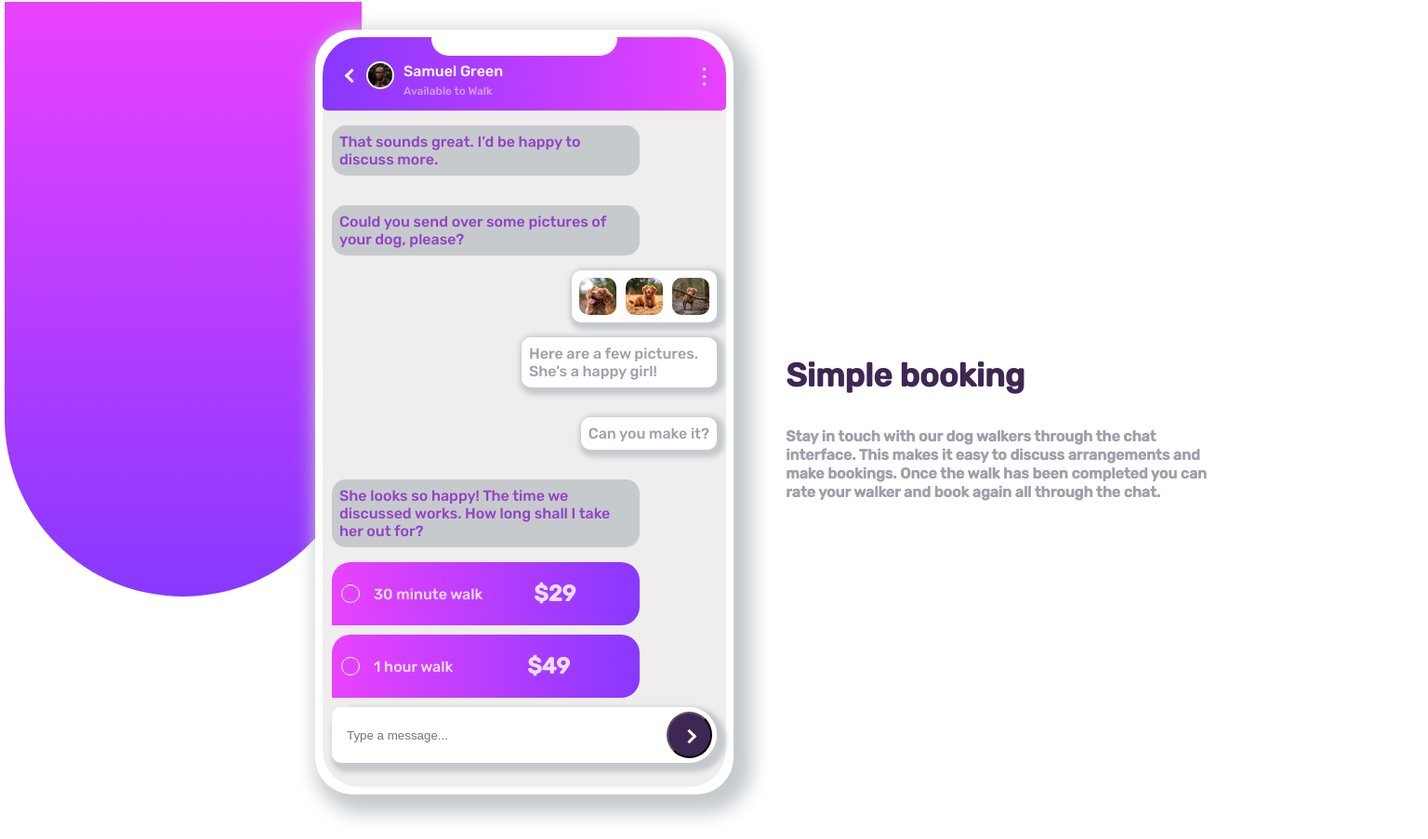
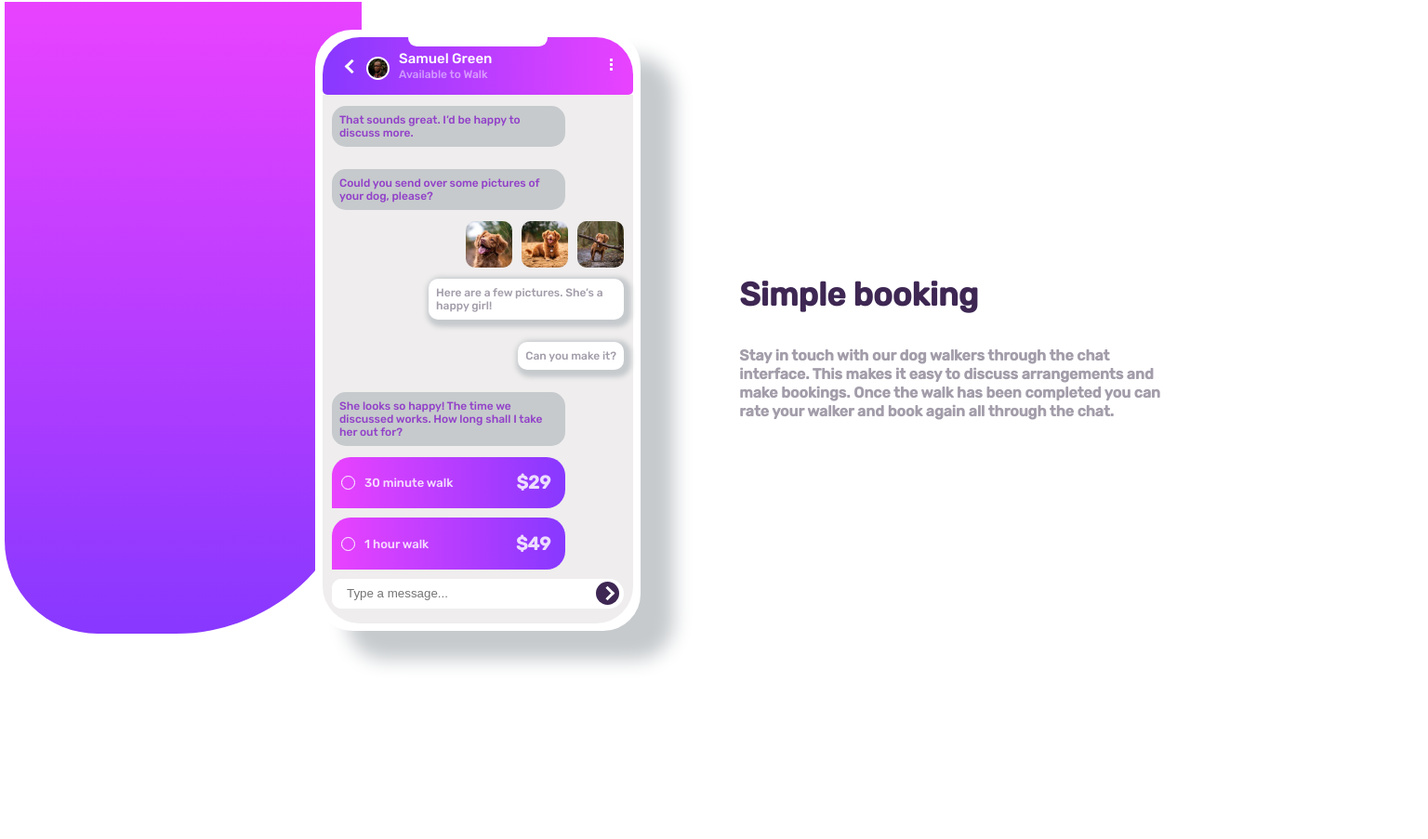
Before and after one commit to Oyasikelly/chat-app-css-illustration-master, a plain HTML site: page index.html in a window 1536 px wide. Shown: the whole page at 93% size. After the commit the page ends 800 px from the top, so only its background shows below. Drawn offline with Linux system fonts and the light colour scheme; a web font is replaced by a local one.

Commit message:
NewUpdate

```diff
--- a/index.html
+++ b/index.html
@@ -16,7 +16,7 @@
                     <div class="head-style"></div>
                     <div class="heading">
                         <div class="profile">
-                            <div class="arrow"> <a class="arrw" href="#"><i class="arrow1 left"></i></a></div>
+                            <div class="arrow"> <a class="arrow1 left" href="#"><i class=""></i></a></div>
                             <img class="image" src="./images/avatar.jpg" alt="avatar">
                             <div class="name"><h1> Samuel Green </h1><span class="Avaliable"> Available to Walk</span>
                         </div>
@@ -29,7 +29,7 @@
                 <div class="message">
                     <p class="receiver">That sounds great. I’d be happy to discuss more. </p>
                     <p class="receiver">Could you send over some pictures of your dog, please?</p>
-                    <div class="sender sender-image">
+                    <div class="sender-image">
                         <img class="dogs" src="./images/dog-image-1.jpg" alt="dog-image-1">
                         <img class="dogs"  src="./images/dog-image-2.jpg" alt="dog-image-2">
                         <img class="dogs"  src="./images/dog-image-3.jpg" alt="dog-image-3">
@@ -41,9 +41,9 @@
                         <div class="circle"></div><p class="minutes">30 minute walk</p><h2>$29</h2>
                     </div>
                     <div class="walk hour">
-                        <div class="circle"></div><p class="hours">1 hour walk</p><h2 class="end">$49</h2>
+                        <div class="circle"></div><p class="hours">1 hour walk</p><h2>$49</h2>
                     </div>
-                    <div class="textarea"><input type="text" placeholder="Type a message..."> <button class="btn-2"> <i class="arrow1 right"></i> </button></div>
+                    <div class="textarea"><input type="text" placeholder="Type a message..."> <a class="btn-2" href="#"><div class=" arrow1 right"></div></a></div>
                 </div>
             </div>
             <div class="content">
--- a/style.css
+++ b/style.css
@@ -14,34 +14,35 @@
 }
 body{
     margin: 0;
-    padding: 100px 0px;
+    padding: 0px;
     font-family: 'Rubik', sans-serif;
 }
 
 .design{
-    width: 300px;
+    width: 200px;
     background-color: var(--Moderate-Violet);
     height: 500px;
     margin: 0px;
-    border-radius: 0px 0px 150px 40px;
+    border-radius: 0px 0px 450px 0px;
     margin-left: -1px;
 }
 .container{
     width: 500px;
     margin:auto;
-    padding: 0rem 0rem;
     background-color: #fff;
-    box-shadow: 10px 10px 20px 10px var(--Grayish-Blue);
+    box-shadow: 10px 30px 20px 10px var(--Grayish-Blue);
 
 }
 
 .phone{
-    border: 6px solid white;
-    width:80%;
     margin: auto;
-    margin-top: -400px;
+    margin-top: -30em;
     border-radius: 40px;
-    box-shadow: 20px 0px 20px 0px var(--Grayish-Blue);
+    box-shadow: 35px 30px 20px 1px var(--Grayish-Blue);
+    border: 8px solid white;
+    width: 70%;
+    background: #fff;
+    height: auto;
 }
 
 
@@ -49,8 +50,8 @@ body{
 ---Header-----------------*/
 
 .head-style{
-    width: 200px;
-    height: 20px;
+    width: 150px;
+    height: 10px;
     background-color:#fff;
     margin-left: auto;
     margin-right: auto;
@@ -68,7 +69,7 @@ body{
     justify-content: space-between;
     padding: 1rem;
     margin: auto;
-    margin-top: -25px;
+    margin-top: -35px;
     color: #fff;
     border-radius:40px 40px 5px 5px;
 }
@@ -76,9 +77,10 @@ body{
 
 .arrow1 {
     border: 1px solid #fff;
-    border-width: 0 5px 5px 0;
+    border-width: 0 3px 3px 0;
     display: inline-block;
-    padding: 5px;
+    padding: 4px;
+    margin: auto;
   }
 
   .left {
@@ -91,29 +93,32 @@ body{
   .profile{
     display: flex;
     flex-direction: row;
+    width: fit-content;
+    gap: 10px;
   }
 
 .image{
-    width:40px;
-    height: 40px;
-    margin-top: 25px;
+    width:25px;
+    height: 25px;
+    margin-top: 30px;
     border: 2px solid #fff;
     border-radius: 50%;
 }
 
 .name{
-    margin-top: 20px;
-    line-height: 10px;
+    margin-top:20px;
+    line-height: 5px;
 }
 
 .name h1{
-    font-size: 20px;
+    font-size: 15px;
     font-weight: 300;
 }
 
 .name .Avaliable{
-    font-size: 12px;font-weight: 300;
-    color:var(--Grayish-Blue);
+    font-size: 12px;
+    font-weight: 300;
+    color: rgba(255, 255, 255, 0.487);
 }
 
 .dots{
@@ -122,7 +127,7 @@ body{
 }
 .dots div{
     width: 0px;
-    height: 8px;
+    height: 5px;
     font-weight: 900;
 }
 .dots a{
@@ -144,19 +149,19 @@ body{
 
     justify-content: center;
     background-color: var(--Grayish-Blue);
-    width: fit-content;
+    color: var(--Moderate-Violet);
+    width:100%;
     padding: 0.5rem;
     max-width: 80%;
-    color: var(--Moderate-Violet);
     border-radius: 15px;
+    font-size: 12px;
 }
 
 .sender-image{
     display: flex;
     flex-direction: row;
-    width:50%;
     gap: 10px;
-    justify-content: space-around;
+    align-self: flex-end;
 }
 
 .dogs{
@@ -174,6 +179,7 @@ body{
     padding: 0.5rem;
     justify-self: end;
     max-width:210px;
+    font-size: 12px;
     box-shadow: 3px 3px 5px 5px var(--Grayish-Blue);
 }
 
@@ -185,12 +191,14 @@ body{
     display: flex;
     flex-direction:row;
     width:80%;
+    font-size: 13px;
+    padding-right: 1rem;
     border-radius: 20px 20px 20px 0px;
 }
 
 .circle{
-   width: 20px;
-   height: 20px;
+   width: 15px;
+   height: 15px;
    margin:auto 10px;
    border: 1px solid #fff;
    border-radius: 50%;
@@ -204,50 +212,47 @@ body{
 }
 
 .minutes{
-    margin: auto 5px;
+    margin: auto 0px;
 }
 .hours{
-    margin: auto 5px;
+    margin: auto 0px;
 }
 
 h2{
-margin-left:50px;
-margin-right: 5px;
-font-weight: 600;
+margin-left:auto;
+margin-right: 0px;
 }
-.end{
-    margin-left: 75px;
-}
+
 
 .textarea{
     width:100%;
     background-color: #fff;
     display: flex;
     justify-content:start;
-    border-radius: 20px 30px 30px 10px;
     margin-top: 10px;
-    margin-bottom: 10px;
-    box-shadow: 5px 5px 5px 5px var(--Grayish-Blue);
+    border-radius: 20px 30px 30px 20px;
+    box-shadow: 2px var(--Grayish-Blue);
 }
 
 input{
     width: 90%;
-    height: 60px;
+    height: 30px;
     border: none;
     border-radius: 10px;
     padding: 1rem;
 }
 
 .btn-2{
-    width:50px;
-    height: 50px;
+    width:25px;
+    height: 25px;
     margin: auto;
     margin-right: 5px;
     border-radius: 50%;
     background-color:var(--Very-Dark-Desaturated-Violet);
-    color: #fff;
     font-size: 20px;
     font-weight: 900;
+    align-self: center;
+    display: flex;
 }
 
 .right {
@@ -294,9 +299,9 @@ h3{
 .design{
     width: 25%;
     background:linear-gradient(to bottom, var(--Light-Magenta), var(--Light-Violet));
-    height:80vh;
+    height:85vh;
     margin: 0px;
-    border-radius: 0px 0px 200px 200px;
+    border-radius: 0px 0px 200px 100px;
     margin-left: 5px;
     margin-top: -30px;
 
@@ -306,148 +311,17 @@ h3{
         display: flex;
         padding-top: 2rem;
         padding-bottom: 3rem;
+        box-shadow: none;
     }
 
     .phone{
-        border: 8px solid white;
-        width:450px;
-        background: #fff;
-        height: auto;
-        margin: auto;
         gap: 10%;
         margin-left: -50px;
-        border-radius: 40px;
-        box-shadow: 10px 10px 20px 10px var(--Grayish-Blue);
+        margin-top: 0em;
+        width: 350px;
     }
 
-    .head-style{
-        width: 200px;
-        height: 20px;
-        background-color:#fff;
-        margin-left: auto;
-        margin-right: auto;
-        border-radius:3px 3px 40px 40px ;
-    }
-
-    .header{
-        background:linear-gradient(to left, var(--Light-Magenta), var(--Light-Violet));
-        border-radius:40px 40px 5px 5px;
-    }
-
-    .heading{
-        display: flex;
-        flex-direction: row;
-        justify-content: space-between;
-        padding: 1rem;
-        margin: auto;
-        margin-top: -35px;
-        color: #fff;
-        border-radius:40px 40px 5px 5px;
-    }
-
-
-    .arrow1 {
-        border: 1px solid #fff;
-        border-width: 0 3px 3px 0;
-        display: inline-block;
-        padding: 4px;
-      }
-
-      .left {
-        margin-top: 35px;
-        margin-left: 10px;
-        transform: rotate(135deg);
-        -webkit-transform: rotate(135deg);
-      }
-
-      .profile{
-        width: fit-content;
-        gap: 10px;
-      }
-    .image{
-        width:30px;
-        height: 30px;
-        margin-top: 25px;
-        border: 2px solid #fff;
-        border-radius: 50%;
-    }
-
-    .name{
-        margin-top:20px;
-        line-height: 10px;
-    }
-
-    .name h1{
-        font-size: 16px;
-        font-weight: 300;
-    }
-
-    .name .Avaliable{
-        font-size: 12px;
-        font-weight: 300;
-        color: rgba(255, 255, 255, 0.487);
-    }
-
-    .dots{
-        margin-top: 20px;
-        margin-right: 10px;
-    }
-    .dots div{
-        width: 0px;
-        height: 8px;
-        font-weight: 900;
-    }
-    .dots a{
-        text-decoration: none;
-        color: #fff;
-    }
-    /*------------Messages-------------*/
-
-    .message{
-        background:rgb(239, 237, 237);
-        display: flex;
-        flex-direction: column;
-        padding:0px 10px;
-        padding-bottom: 1rem;
-        border-radius: 0px 0px 40px 40px;
-    }
-
-    .receiver{
-        width:100%;
-        padding: 0.5rem;
-        max-width: 80%;
-        border-radius: 15px;
-    }
-
-    .sender-image{
-        display: flex;
-        flex-direction: row;
-        width:0px;
-        gap: 10px;
-    }
-
-    .dogs{
-        width: 40px;
-        border-radius: 10px;
-    }
-
-    .sender{
-        align-self: flex-end;
-        width: fit-content;
-        display: flex;
-        background: #fff;
-        color: var(--Dark-Grayish-Violet);
-        border-radius: 10px;
-        padding: 0.5rem;
-        justify-self: end;
-        max-width:210px;
-        box-shadow: 3px 3px 5px 5px var(--Grayish-Blue);
-    }
-
-
-
     /*---------------content-----------*/
-
 
     .content{
         width:40%;
```
